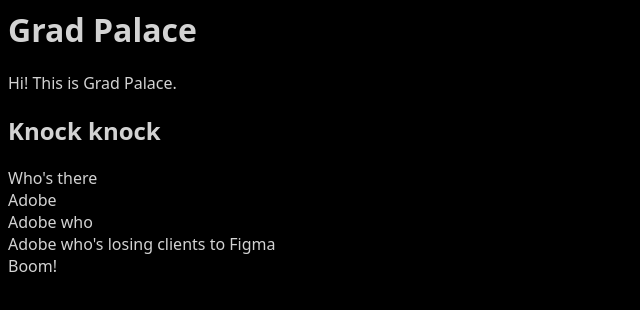
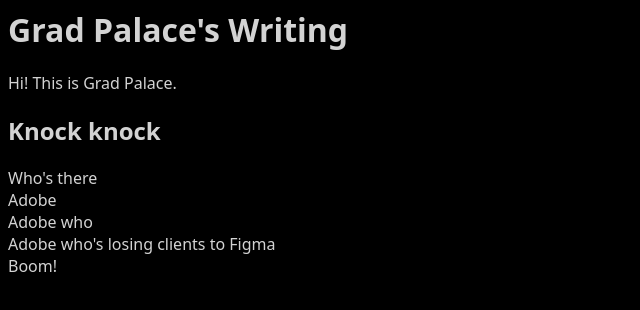
Before and after one commit to CIXD2015-6015/project2-togglefairy, a plain HTML site: page index.html in a window 1280 px wide. Shown: the whole page, without its empty margins (0-640 px from the left). Drawn offline with Linux system fonts and the light colour scheme.

Commit message:
Added a few extra words :)

```diff
--- a/index.html
+++ b/index.html
@@ -14,7 +14,7 @@
 
 <body>
 <!-- Main Content -->
-  <header> <H1>Grad Palace</H1> Hi! This is Grad Palace. </header>
+  <header> <H1>Grad Palace's Writing</H1> Hi! This is Grad Palace. </header>
   <main>
         <section>
        <H2>Knock knock</H2>
```
